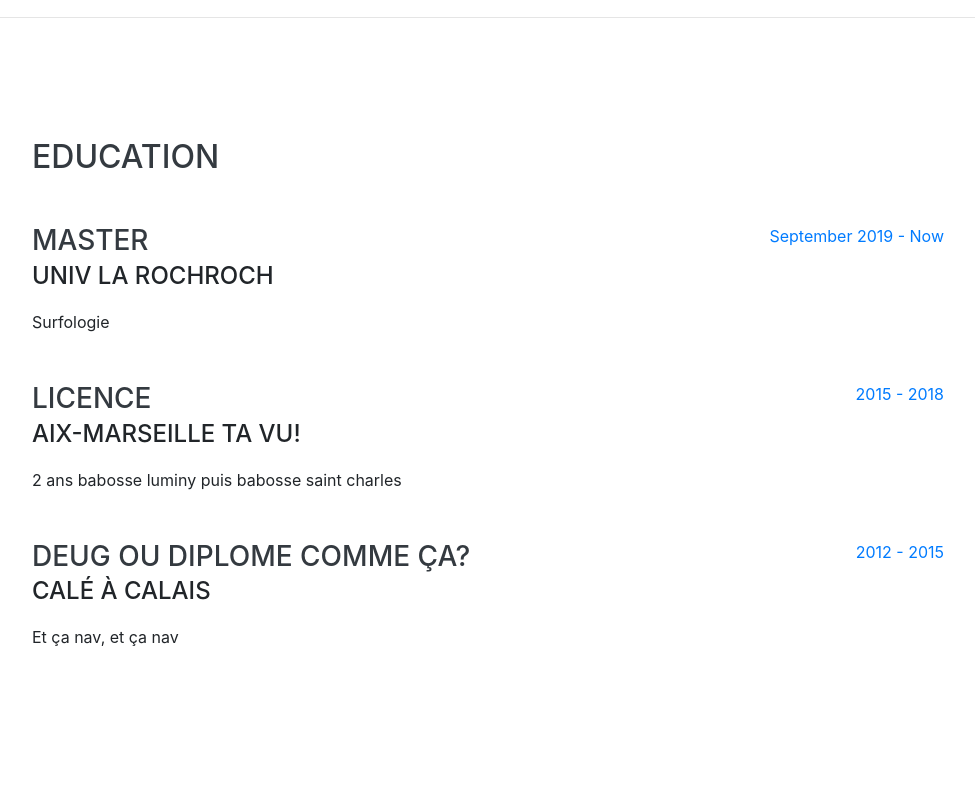
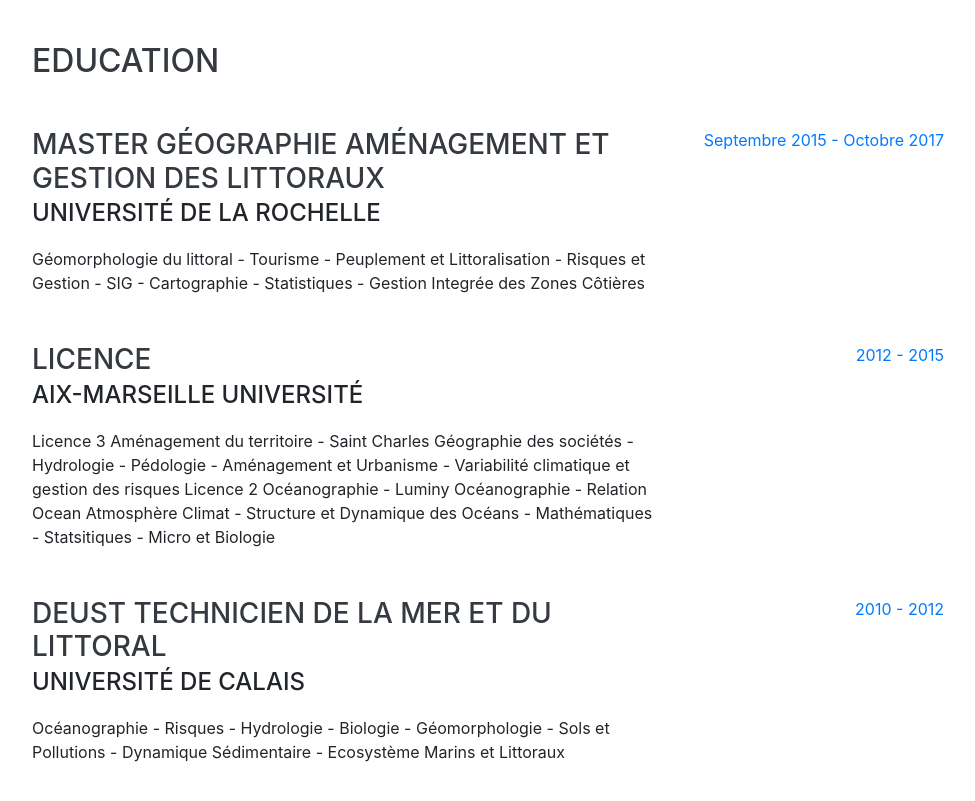
Before and after one commit to JeromePhamTan/JeromePhamTan.github.io, a website with bundled scripts: page index.html in a window 1280 px wide. Shown: the part 1860-2661 px from the top of the page, without its empty margins (288-1263 px from the left). Built offline with nearby package versions, Linux system fonts and the light colour scheme; a web font is replaced by a local one.

Commit message:
Update index.html

```diff
--- a/index.html
+++ b/index.html
@@ -69,20 +69,18 @@
           <p class="lead mb-5">Bienvenue sur cette page web, toujours en cours de construction</a>. </p>
           <p class="mb-0"></p>Je suis un ancien étudiant en géographie et aménagement du littoral. Après mon Master obtenu à La Rochelle, j'ai pris le temps de me former à d'autres compétences loin de mes domaines d'études et de découvrir de nouveaux horizons. C'est ainsi que je me retrouve à travailler dans une résidence de vacances dans un petit village de haute montagne, puis dans un camp sur Oléron la lumineuse. Découvertes de nouvelles compétences manuelles, de nouveaux endoits, de nouvelles personnes, de nouvelles manières de voir les choses. Loin de la vie universitaire que j'ai pu mener pendant 7 années, ces expériences furent fortes et riches en émotions, quelle chance ! .
     A présent, ma propre formation du monde extra universitaire est entrain de s'achever, je me sens pret et muni de toutes les armes pour rentrer dans cette fameuse "vie active". </p>
-          <p class="mb-0"></p> En octobre 2017, la soutenance de mon mémoire validée, il est temps pour moi de m'évader un peu. les planches de surf dans la voiture, l'été indien devant moi, des vagues à perte de vue et un mois de libre, c'est partit! Je prends le temps de ralentir mon mode de vie, de souffler après ce tumutlte étudiant et me préparer pour la suite. Et quelle suite! Je pars à la découverte du parc Régional du Queyras, plus précisement à Abries, ou j'y travaille pendant un peu plus de 4 mois en tant que technicien dans une réisdence de vacances. Je m'y retrouve à m'occuper de la piscine, spa, hamman et sauna, entretenir le site, réparer les petits tracas dans les logements des vacanciers et être au contact de l'humaine, valeur chère à mes yeux. Rendre les gens heureux et faire de mon mieux pour que leur séjour se passe bien, tel était mon crédo.
-  L'hiver touchant à sa fin, je retourne sur l'île d'oléron et reprends le même type de travail au bord de mer. Toujours à m'occuper de la piscine et de la maintenance de mon lieu de travail et de vie. J'aime cette vie, les rencontres avec des vacanciers de tout horizons, de nouveaux collègues qui deviennent des amis, vivre proche de l'océan, avoir du temps pour en profiter. Mais ce besoin de détachement et de grandes aventures me trotent dans la tête. Un sac à dos et un billet d'avion plus tard, me voila en Nouvelle Zélande à Bord de mon bolide tout aménagé de 1990, une planche de surf et un nouvel été sans fin devant moi. Un niveau anglais précaire, un compte en banque sur la réserve, je crois que l'aventure peut commencer. Ma première aventure, la vraie, celle que je cherchais, celle qui pousse à sortir de ses retranchements, d'aller en dehors de sa zone de confort. Ce fut juste extraordianire. Apprendre à se débrouiller, à communiquer, à travailler, à se déplacer, tout ça, dans un pays à 18 000 kms de la maison. Pour seul boussole, une appli météo et un guide de surf, j'irais la ou les vagues me mèneront. Tel fut mon letmotiv. 6 mois plus tard, l'hiver pointant le bout de son nez au pays des kiwis, me voila de retour en France pour redémarrer un nouvel été sur l'île d'oléron, the endlesse summer continue.
+          <p class="mb-0"></p> En octobre 2017, la soutenance de mon mémoire validée, il est temps pour moi de m'évader un peu. les planches de surf dans la voiture, l'été indien devant moi, des vagues à perte de vue et un mois de libre, c'est partit! Je prends le temps de ralentir mon mode de vie, de souffler après ce tumulte étudiant et me préparer pour la suite. Et quelle suite! Je pars à la découverte du parc Régional du Queyras, plus précisement à Abriès, ou j'y travaille pendant un peu plus de 4 mois en tant que technicien dans une réisdence de vacances. Je m'occupe de la piscine, spa, hamman et sauna, entretenir le site, réparer les petits tracas dans les logements des vacanciers et être au contact de l'humain, valeure chère à mes yeux. Rendre les gens heureux et faire de mon mieux pour que leur séjour se passe bien, tel était mon crédo.
+  L'hiver touchant à sa fin, je retourne sur l'île d'oléron et reprends le même type de travail au bord de mer. Toujours à m'occuper de la piscine et de la maintenance de mon lieu de travail et de vie. J'aime cette vie, les rencontres avec des vacanciers de tout horizons, de nouveaux collègues qui deviennent des amis, vivre proche de l'océan, avoir du temps pour en profiter. Mais ce besoin de détachement et de grandes aventures me trotent dans la tête. Un sac à dos et un billet d'avion plus tard, me voilà en Nouvelle-Zélande à bord de mon bolide tout aménagé de...1990, une planche de surf et un nouvel été sans fin devant moi. Un niveau anglais précaire, un compte en banque sur la réserve, je crois que l'aventure peut commencer. Ma première aventure, la vraie, celle que je cherchais, celle qui pousse à sortir de ses retranchements, d'aller en dehors de sa zone de confort. Ce fut juste extraordianire. Apprendre à se débrouiller, à communiquer, à travailler, à se déplacer, tout ça, à 18 000 kms de la maison. Pour seul boussole, une appli météo et un guide de surf, j'irais la ou les vagues me mèneront. Tel était mon letmotiv. 6 mois plus tard, l'hiver pointant le bout de son nez au pays des kiwis, me voila de retour en France pour redémarrer un nouvel été sur l'île d'oléron, the endlesse summer continue...
   </p>
         <div class="social-icons">
-          <a href="https://www.linkedin.com/in/fran%C3%A7ois-thoral-989805a9/">
-            <i class="fab fa-linkedin-in"></i>
-          </a>
+
           <a href="https://github.com/JeromePhamTan">
             <i class="fab fa-github"></i>
           </a>
-          <a href="#">
-            <i class="fab fa-twitter"></i>
+          <a href="https://www.instagram.com/jerome_tamtam/?hl=fr">
+            <i class="fab fa-instagram"></i>
           </a>
-          <a href="#">
+          <a href="https://www.facebook.com/GG.PHAM.TAN">
             <i class="fab fa-facebook-f"></i>
           </a>
         </div>
@@ -111,34 +109,37 @@
 
         <div class="resume-item d-flex flex-column flex-md-row justify-content-between mb-5">
           <div class="resume-content">
-            <h3 class="mb-0">Master </h3>
-            <div class="subheading mb-3">Univ la rochroch</div>
-            <div>Surfologie</div>
+            <h3 class="mb-0">Master Géographie Aménagement et Gestion des Littoraux </h3>
+            <div class="subheading mb-3">Université de la Rochelle</div>
+            <div>Géomorphologie du littoral - Tourisme - Peuplement et Littoralisation - Risques et Gestion - SIG - Cartographie - Statistiques - Gestion Integrée des Zones Côtières</div>
           </div>
           <div class="resume-date text-md-right">
-            <span class="text-primary">September 2019 - Now </span>
+            <span class="text-primary">Septembre 2015 - Octobre 2017 </span>
           </div>
         </div>
 
         <div class="resume-item d-flex flex-column flex-md-row justify-content-between mb-5">
           <div class="resume-content">
             <h3 class="mb-0">Licence</h3>
-            <div class="subheading mb-3">Aix-Marseille Ta vu!</div>
-            <div> 2 ans babosse luminy puis babosse saint charles</div>
+            <div class="subheading mb-3">Aix-Marseille Université</div>
+            <div> Licence 3 Aménagement du territoire - Saint Charles
+              Géographie des sociétés - Hydrologie - Pédologie - Aménagement et Urbanisme - Variabilité climatique et gestion des risques
+              Licence 2 Océanographie - Luminy
+            Océanographie - Relation Ocean Atmosphère Climat - Structure et Dynamique des Océans - Mathématiques - Statsitiques - Micro et Biologie</div>
           </div>
           <div class="resume-date text-md-right">
-            <span class="text-primary">2015 - 2018</span>
+            <span class="text-primary">2012 - 2015</span>
           </div>
         </div>
 
         <div class="resume-item d-flex flex-column flex-md-row justify-content-between mb-5">
           <div class="resume-content">
-            <h3 class="mb-0">DEUG ou diplome comme ça?</h3>
-            <div class="subheading mb-3">Calé à calais </div>
-            <div> Et ça nav, et ça nav </div>
+            <h3 class="mb-0">DEUST Technicien de la Mer et du Littoral</h3>
+            <div class="subheading mb-3">Université de Calais </div>
+            <div> Océanographie - Risques - Hydrologie - Biologie - Géomorphologie - Sols et Pollutions - Dynamique Sédimentaire - Ecosystème Marins et Littoraux </div>
           </div>
           <div class="resume-date text-md-right">
-            <span class="text-primary">2012 - 2015</span>
+            <span class="text-primary">2010 - 2012</span>
           </div>
         </div>
 
```
